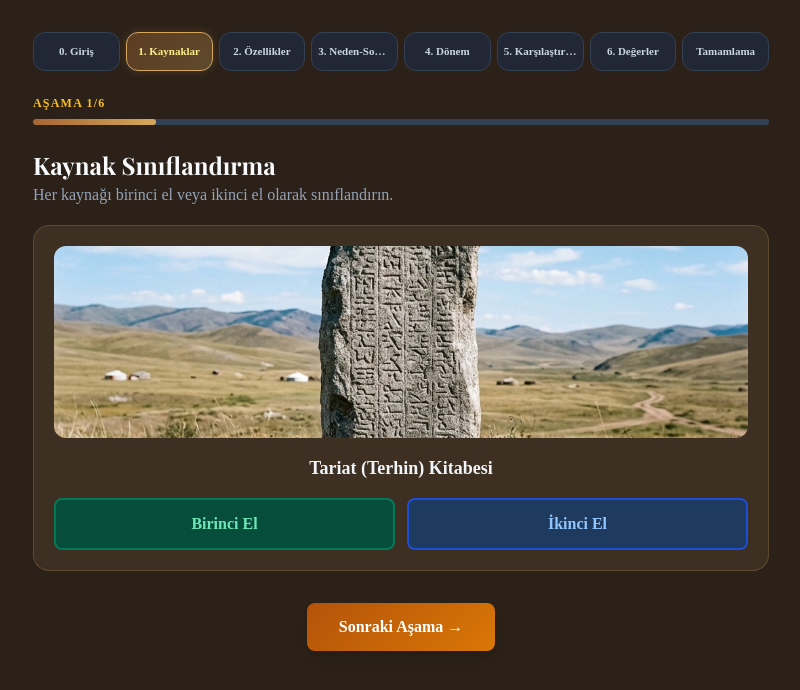
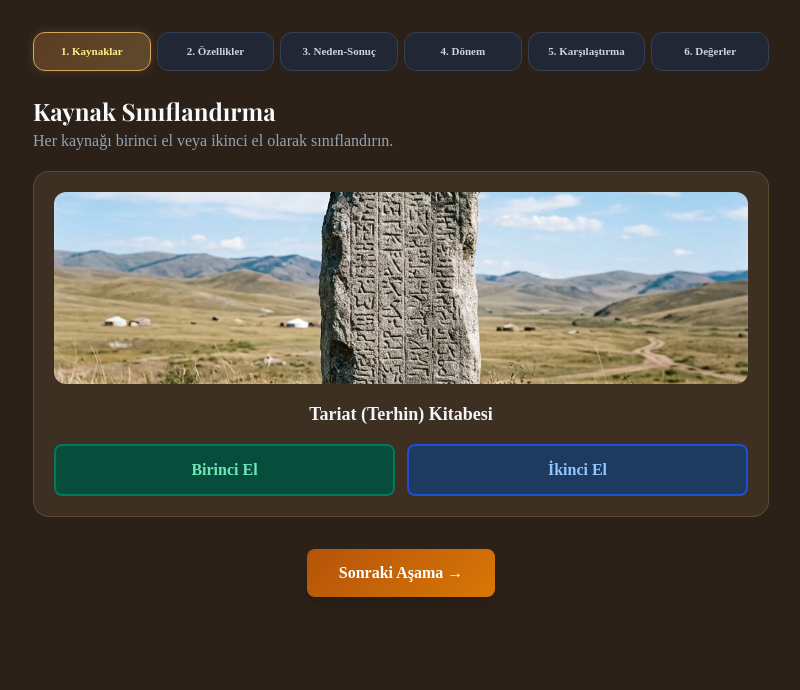
Before and after one commit to meltem924/9.2.5, a plain HTML site: page index.html in a window 1280 px wide. Both pictures are taken after a click on the button "1. Kaynaklar". Shown: the whole page, without its empty margins (239-1039 px from the left). Drawn offline with nearby package versions, Linux system fonts and the light colour scheme; a web font is replaced by a local one.

Commit message:
refactor: modularize activity navigation and add interactive stage-based content logic

```diff
--- a/index.html
+++ b/index.html
@@ -15,27 +15,16 @@
 
     <!-- Stage Navigation Bar (Responsive Grid, No Scrollbar) -->
     <div id="stage-nav" class="mb-6 no-scrollbar">
-      <div class="grid grid-cols-4 sm:grid-cols-8 gap-1.5 w-full">
-        <button type="button" class="nav-tab-btn px-1.5 py-2.5 rounded-xl text-[11px] font-bold transition-all border border-slate-700 bg-slate-800/80 text-slate-300 hover:border-amber-500/50 text-center truncate" data-nav-stage="0">0. Giriş</button>
+      <div class="grid grid-cols-3 sm:grid-cols-6 gap-1.5 w-full">
         <button type="button" class="nav-tab-btn px-1.5 py-2.5 rounded-xl text-[11px] font-bold transition-all border border-slate-700 bg-slate-800/80 text-slate-300 hover:border-amber-500/50 text-center truncate" data-nav-stage="1">1. Kaynaklar</button>
         <button type="button" class="nav-tab-btn px-1.5 py-2.5 rounded-xl text-[11px] font-bold transition-all border border-slate-700 bg-slate-800/80 text-slate-300 hover:border-amber-500/50 text-center truncate" data-nav-stage="2">2. Özellikler</button>
         <button type="button" class="nav-tab-btn px-1.5 py-2.5 rounded-xl text-[11px] font-bold transition-all border border-slate-700 bg-slate-800/80 text-slate-300 hover:border-amber-500/50 text-center truncate" data-nav-stage="3">3. Neden-Sonuç</button>
         <button type="button" class="nav-tab-btn px-1.5 py-2.5 rounded-xl text-[11px] font-bold transition-all border border-slate-700 bg-slate-800/80 text-slate-300 hover:border-amber-500/50 text-center truncate" data-nav-stage="4">4. Dönem</button>
         <button type="button" class="nav-tab-btn px-1.5 py-2.5 rounded-xl text-[11px] font-bold transition-all border border-slate-700 bg-slate-800/80 text-slate-300 hover:border-amber-500/50 text-center truncate" data-nav-stage="5">5. Karşılaştırma</button>
         <button type="button" class="nav-tab-btn px-1.5 py-2.5 rounded-xl text-[11px] font-bold transition-all border border-slate-700 bg-slate-800/80 text-slate-300 hover:border-amber-500/50 text-center truncate" data-nav-stage="6">6. Değerler</button>
-        <button type="button" class="nav-tab-btn px-1.5 py-2.5 rounded-xl text-[11px] font-bold transition-all border border-slate-700 bg-slate-800/80 text-slate-300 hover:border-amber-500/50 text-center truncate" data-nav-stage="final">Tamamlama</button>
       </div>
     </div>
 
-    <!-- Progress Bar -->
-    <div id="progress-container" class="hidden mb-6">
-      <div class="flex items-center justify-between mb-2">
-        <span id="stage-label" class="text-xs font-semibold uppercase tracking-widest text-amber-400">Aşama 1/6</span>
-      </div>
-      <div class="w-full h-1.5 bg-slate-700 rounded-full overflow-hidden">
-        <div id="progress-bar" class="progress-fill h-full bg-gradient-to-r from-[#a76532] to-[#d5a85b] rounded-full" style="width:0%"></div>
-      </div>
-    </div>
 
     <!-- Stage 0: Welcome -->
     <div id="stage-0" class="stage active fade-in py-2">
@@ -68,7 +57,7 @@
         <h3 class="text-xs uppercase tracking-widest font-extrabold text-slate-300 mb-4 flex items-center gap-2">
           <span>🗺️</span> Etkinlik Aşamaları Rehberi
         </h3>
-        <div class="grid grid-cols-1 sm:grid-cols-2 gap-3 text-xs">
+        <div class="grid grid-cols-1 sm:grid-cols-3 gap-3 text-xs">
           <div class="p-3 rounded-xl bg-slate-900/40 border border-slate-700/50 flex items-start gap-2.5">
             <span class="w-6 h-6 rounded-lg bg-amber-500/20 text-amber-300 font-bold flex items-center justify-center shrink-0">1</span>
             <div>
@@ -226,7 +215,7 @@
           <span>✍️</span> Kişisel Bakış Açınız & Yorumunuz
         </label>
         <p class="text-xs text-slate-300 mb-3 leading-relaxed">
-          Türklerde konargöçer yaşam tarzının tarihi ve kültürel önemi hakkındaki kendi düşüncenizi 1-2 cümleyle ifade edin:
+          Türklerde konargöçer yaşam tarzının tarihi ve kültürel önemi hakkındaki düşüncenizi ifade edin:
         </p>
         <textarea id="user-opinion" rows="3" class="w-full p-3.5 rounded-xl bg-slate-900/90 border border-slate-700 text-sm text-slate-100 placeholder-slate-500 focus:outline-none focus:border-amber-400 leading-relaxed" placeholder="Örn: Konargöçer yaşam Türklerin bağımsızlık tutkusunu, dayanışma ruhunu ve doğayla uyum içinde yaşama becerisini biçimlendirmiştir..."></textarea>
       </div>
--- a/js/app.js
+++ b/js/app.js
@@ -1,17 +1,4 @@
 lucide.createIcons();
-
-function updateProgress() {
-    const isNumericStage = typeof state.stage === 'number' && state.stage > 0;
-    const currentNum = isNumericStage ? state.stage : (state.stage === 'final' ? state.maxStage : 0);
-    const pct = (currentNum / state.maxStage) * 100;
-    document.getElementById('progress-bar').style.width = pct + '%';
-
-    if (state.stage === 'final') {
-        document.getElementById('stage-label').textContent = 'Tamamlama Özeti';
-    } else {
-        document.getElementById('stage-label').textContent = `Aşama ${state.stage}/${state.maxStage}`;
-    }
-}
 
 function updateNavTabs() {
     document.querySelectorAll('.nav-tab-btn').forEach(btn => {
@@ -35,17 +22,10 @@ function showStage(n) {
 
     updateNavTabs();
 
-    if (stageVal === 0) {
-        document.getElementById('progress-container').classList.add('hidden');
+    if (stageVal === 0 || stageVal === 'final') {
         document.getElementById('next-container').classList.add('hidden');
-    } else if (stageVal === 'final') {
-        document.getElementById('progress-container').classList.remove('hidden');
-        document.getElementById('next-container').classList.add('hidden');
-        updateProgress();
     } else {
-        document.getElementById('progress-container').classList.remove('hidden');
         document.getElementById('next-container').classList.remove('hidden');
-        updateProgress();
     }
 }
 
```
